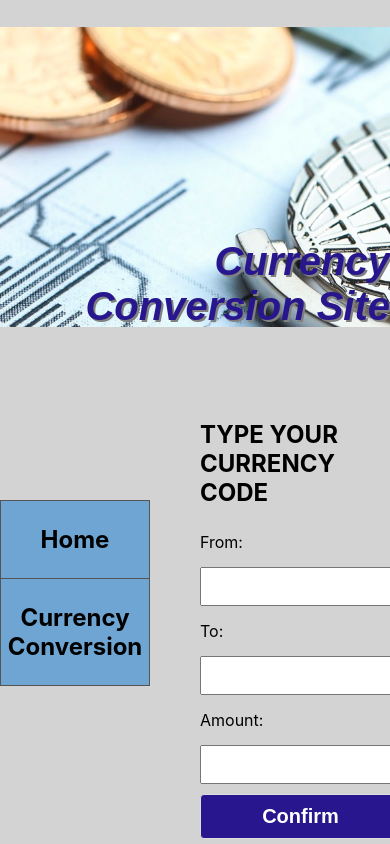
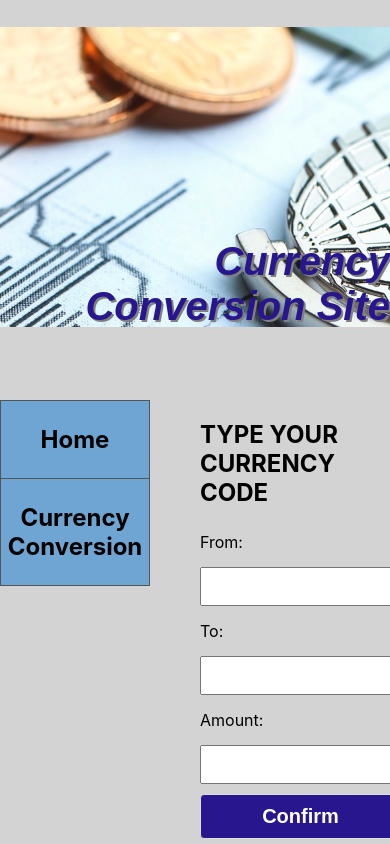
Before and after one commit to rhsagar94/currency-converter, a React (Create React App) app: page /currency in a window 390 px wide. Shown: the top 844 px of the page. Built offline with nearby package versions, Linux system fonts and the light colour scheme.

Commit message:
responsive2

```diff
--- a/src/components/App/App.css
+++ b/src/components/App/App.css
@@ -74,7 +74,7 @@
 
   .nav {
 
-          grid-row: 6 / span 1;
+          grid-row: 5 / span 1;
           grid-column: 1 / span 3;
      }
 
--- a/src/components/App/App.js
+++ b/src/components/App/App.js
@@ -9,7 +9,6 @@ import Navigation from '../Navigation/Navigation';
 function App() {
 	return (
 		<div className='parent'>
-
 			<div className='header'>
 				<Header />
 			</div>
--- a/src/components/Home/Home.css
+++ b/src/components/Home/Home.css
@@ -3,3 +3,9 @@
     font-size: 1.3em;
 
 }
+
+@media (max-width: 800px) {
+   .rate {
+    font-size: 1.2em;
+   }
+}
```
